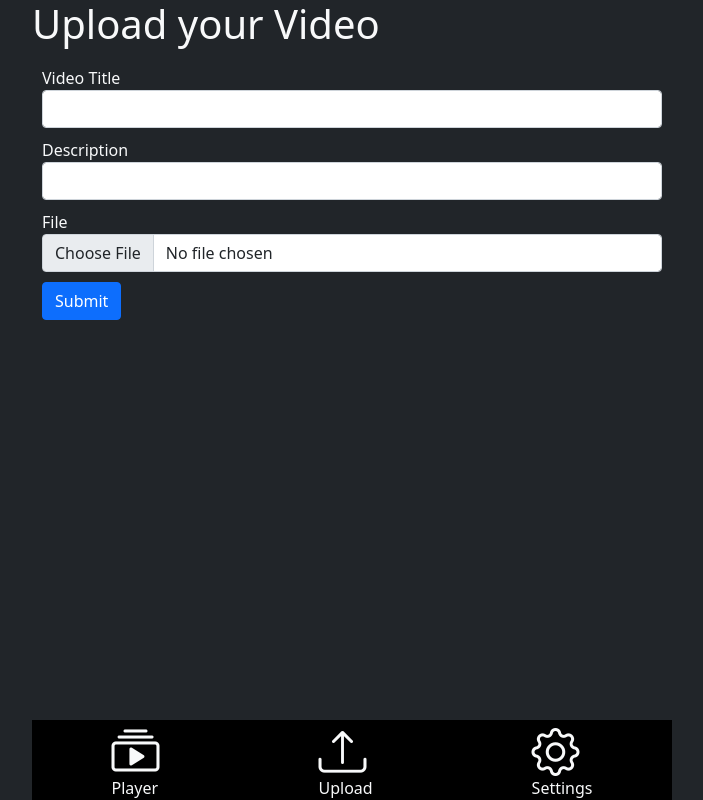
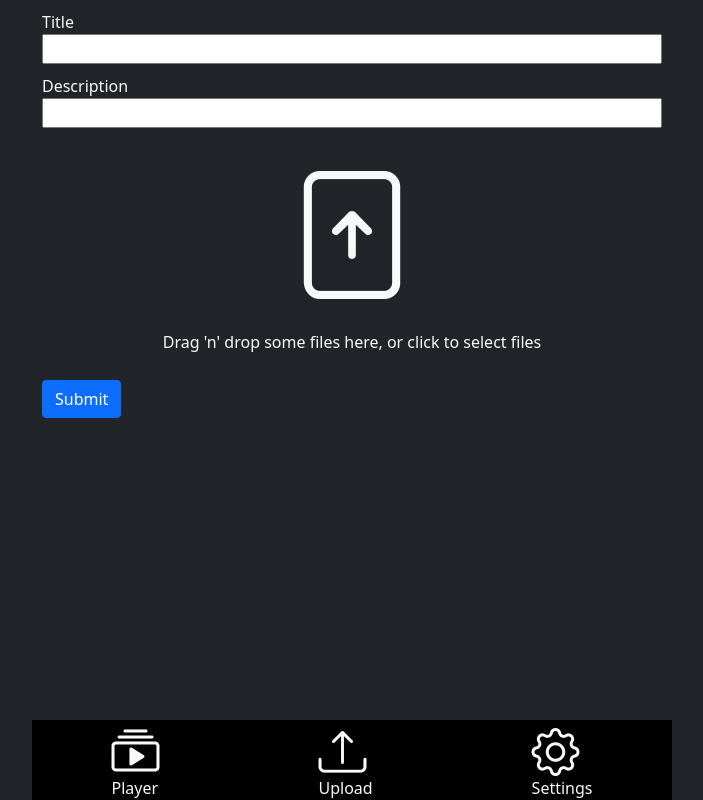
Before and after one commit to RaspberryProgramming/FakeTok, a React (Create React App) app in the folder app/: page /upload in a window 1280 px wide. Shown: the whole page, without its empty margins (288-991 px from the left). Built offline with nearby package versions, Linux system fonts and the light colour scheme.

Commit message:
Rewrote upload page Upload has custom form with react-dropdown for post uploads

```diff
--- a/app/package.json
+++ b/app/package.json
@@ -11,6 +11,7 @@
     "react": "^17.0.2",
     "react-bootstrap": "^1.6.1",
     "react-dom": "^17.0.2",
+    "react-dropzone": "^11.3.4",
     "react-final-form": "^6.5.3",
     "react-redux": "^7.2.5",
     "react-router-dom": "^5.2.1",
--- a/app/src/actions/index.js
+++ b/app/src/actions/index.js
@@ -21,14 +21,13 @@ export const postUp = () => async (dispatch, getState) => {
 
     const index = state.posts.indexOf(state.videoId); // Get index;
 
-    let videoId = state.posts[index];
+    let videoId = state.posts[index]; // Default to current videoId
 
-    if (index > 0) {
+    if (index > 0) { // If the video can be updated, decrement
         videoId = state.posts[index-1];
     }
 
     dispatch({ type: 'UPDATE_CURRENT_POST', payload: videoId});
-    //fetchPost(videoId);
 };
 
 export const postDown = () => async (dispatch, getState) => {
@@ -36,25 +35,13 @@ export const postDown = () => async (dispatch, getState) => {
 
     const index = state.posts.indexOf(state.videoId); // Get index;
 
-    let videoId = state.posts[index];
+    let videoId = state.posts[index]; // Default to current videoId
 
-
-    if (index < state.posts.length-1) {
+    if (index < state.posts.length-1) { // If the video can be updated, increment
         videoId = state.posts[index+1];
     }
 
     dispatch({ type: 'UPDATE_CURRENT_POST', payload: videoId});
-    //fetchPost(videoId);
-};
-
-export const uploadVideo = (formValues) => async (dispatch, getState) => {
-
-    const username = getState().username; // Get username
-
-    const response = await posts.post('/upload', { ...formValues, uploader: username });
-
-    dispatch({ type: 'UPLOAD_VIDEO', payload: response.data });
-
 };
 
 export const setUsername = (username) => async (dispatch) => {
--- a/app/src/components/App.css
+++ b/app/src/components/App.css
@@ -29,6 +29,8 @@ html, body {
 }
 
 .form-group {
+  display:flex;
+  flex-direction:column;
   margin:10px;
 }
 
@@ -96,6 +98,10 @@ i {
   font-size:48px;
 }
 
+i.fz-128 {
+  font-size: 128px;
+}
+
 .video-info {
   padding:10px;
 }
--- a/app/src/components/Upload.js
+++ b/app/src/components/Upload.js
@@ -1,60 +1,133 @@
-import React from 'react';
+import React, { useCallback } from 'react';
 import { connect } from 'react-redux';
-import { uploadVideo } from '../actions';
-import TemplateForm from './TemplateForm';
+import posts from "../apis/posts";
+import Dropzone, {useDropzone} from 'react-dropzone';
+import axios from 'axios';
 
-class Upload extends React.Component {
+const Upload = (props) => {
+  let errors = {};
 
-  // Required fields for upload form
-  fields = [
-    {name: 'title', label: 'Video Title', type:'text'},
-    {name: 'description', label:'Description', type:'text'},
-    {name: 'file', label:'File', type:'file'},
-  ];
+  let submitFailed = false;
 
-  onSubmit = (formValues) => {
-    //console.log(formValues); // Log the form when the form is submitted
-    this.props.uploadVideo(formValues); // send post request to upload video
-  };
+  const onDrop = useCallback(acceptedFiles => {
+    console.log('Recieved File');
+  }, []);
 
-  // function that validates the form
-  validate(formValues) {
+  const renderError = (field) => {
+    return (
+      <div className={errors[field] ? 'invalid': ''}>
+        {errors[field] ? errors[field]: ''}
+      </div>
+      );
+  }
 
-    // Stores error messages
-    const errors = {};
+  const validate = ({title, description, file}) => {
+    let valid = true;
 
-    // If the file field doesn't exist let them know to upload a file
-    if (!formValues.file) {
-      errors.file = "You must upload a video";
-    } else {
+    if (!title) {
+      errors.title = "Please pass a title for your video.";
+      valid = false;
+    } else if (errors.title) {
+      delete errors.title;
+    }
+
+    if (!description) {
+      errors.description = "Please type a description for your video.";
+      valid = false;
+    } else if (errors.description) {
+      delete errors.description;
+    }
+
+
+    if (!file) {
+      errors.file = "Please upload a video.";
+      valid = false;
+    } else{
       // Process the filename
-      let filename = formValues.file.split('.');
+      let filename = file.name.split('.');
 
       // Check if the file is a video file
       if (!(['webm', 'mp4'].includes(filename[filename.length-1]))) {
-        errors.file = "You must upload a .mp4 or .webm video";
+        errors.file = "You must upload a mp4 or webm video";
+        valid = false;
+      } else if (errors.description) {
+        delete errors.description;
       }
-
     }
 
-    // Notify user if field is empty
-    if (!formValues.description) {
-      errors.description = "You must enter a description";
+    return valid;
+  }
+
+  const {acceptedFiles, getRootProps, getInputProps, isDragActive} = useDropzone({onDrop, maxFiles: 1})
+
+  const onSubmit = (e) => {
+    e.preventDefault();
+    const formData = new FormData();
+
+
+    let values = {title: e.target.title.value, description: e.target.description.value, file: acceptedFiles[0]};
+    console.log(values);
+
+    if(validate(values)) {
+      console.log(values);
+      formData.append('title', values.title);
+      formData.append('description', values.description);
+      formData.append('file', values.file);
+      formData.append('uploader', props.username);
+      posts.post('/upload', formData, {headers: {
+        'content-type': 'multipart/form-data'
+      }});
+    } else {
+      submitFailed = true;
     }
 
-    return errors;
+  };
 
-  }
+  // Return the form with all processed fields
+  return (
+    <div className="app-content">
+      <form onSubmit={onSubmit} className="form">
+        <div
+          className={
+            `form-group${submitFailed && errors.title ? 'invalid' : ''}`
+          }>
+          <label>Title</label>
+          <input name="title"></input>
+          {renderError('title')}
+        </div>
 
-  render() {
-    // Form used to upload a video
-    return (
-      <div className="app-content">
-        <h1>Upload your Video</h1>
-        <TemplateForm validate={this.validate} fields={this.fields} onSubmit={this.onSubmit} button/>
-      </div>
-    );
-  }
-}
+        <div
+          className={
+            `form-group ${submitFailed && errors.description ? 'invalid' : ''}`
+          }>
+          <label>Description</label>
+          <input name="description"></input>
+          {renderError('description')}
+        </div>
 
-export default connect(null, { uploadVideo })(Upload);
+        <div {...getRootProps()} className="d-flex flex-column align-items-center">
+          <input name="file" {...getInputProps()} />
+          <i className="bi bi-file-arrow-up fz-128" />
+          {
+            isDragActive ?
+              <p>Drop the files here ...</p> :
+              <p>Drag 'n' drop some files here, or click to select files</p>
+          }
+          {renderError('file')}
+        </div>
+        <button className='btn btn-primary'>
+            Submit
+        </button>
+      </form>
+    </div>
+  );
+};
+
+
+const mapStateToProps = (state) => {
+  return {
+    username: state.account.username,
+  };
+};
+
+export default connect(mapStateToProps, {})(Upload);
--- a/app/src/reducers/postReducer.js
+++ b/app/src/reducers/postReducer.js
@@ -5,8 +5,6 @@ const postReducer = (state={}, action) => {
       return {...state, posts: action.payload, videoId: state.videoId ? state.videoId: action.payload[0]};
     case 'FETCH_POST':
       return {...state, post: action.payload };
-    case 'UPLOAD_VIDEO':
-      return { ...state, posts: [...state.posts, action.payload] };
     case 'UPDATE_CURRENT_POST':
       return {...state, videoId: action.payload, post: undefined};
     default:
```
Also changed, not shown: 1 other file (tests, documents, lock files or other folders).
